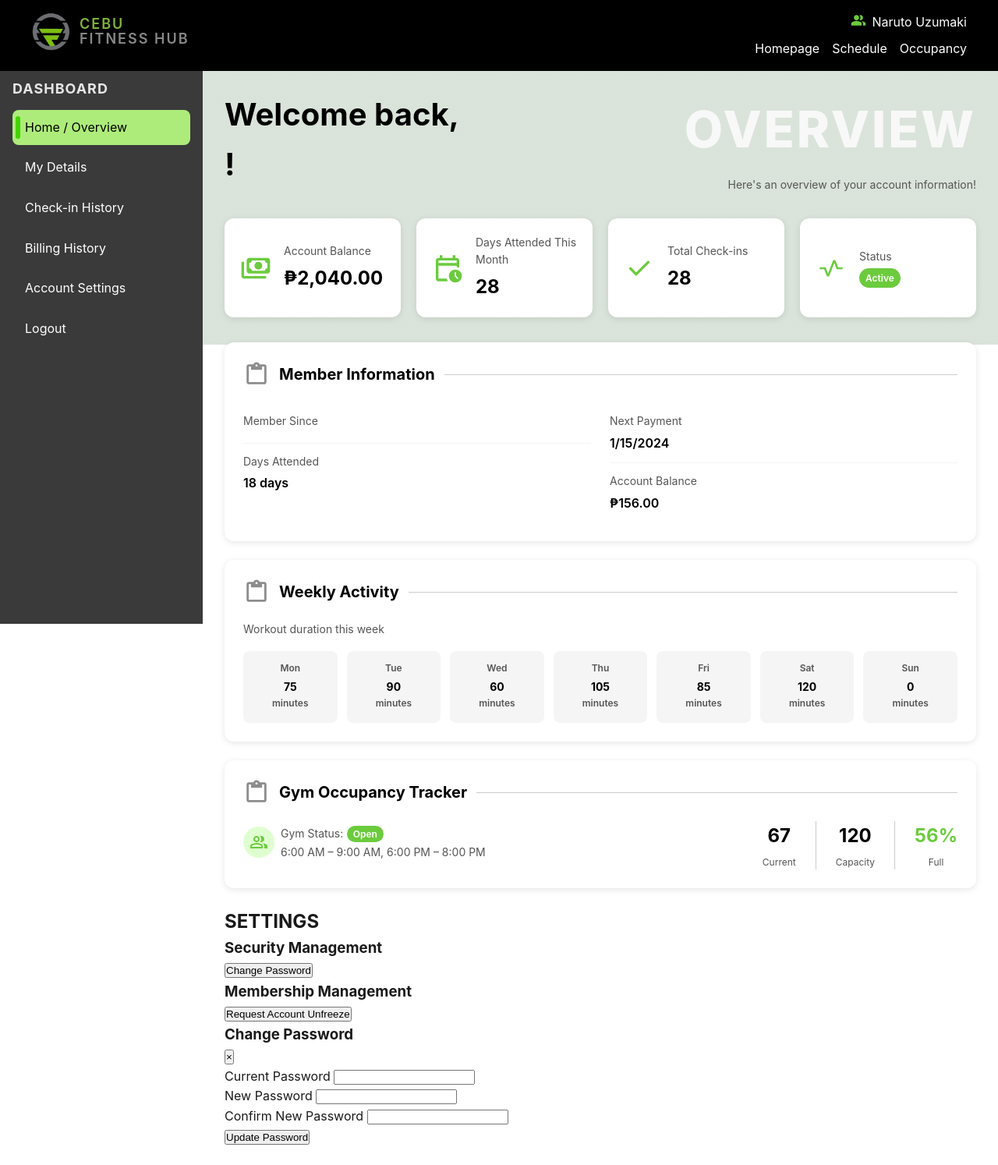
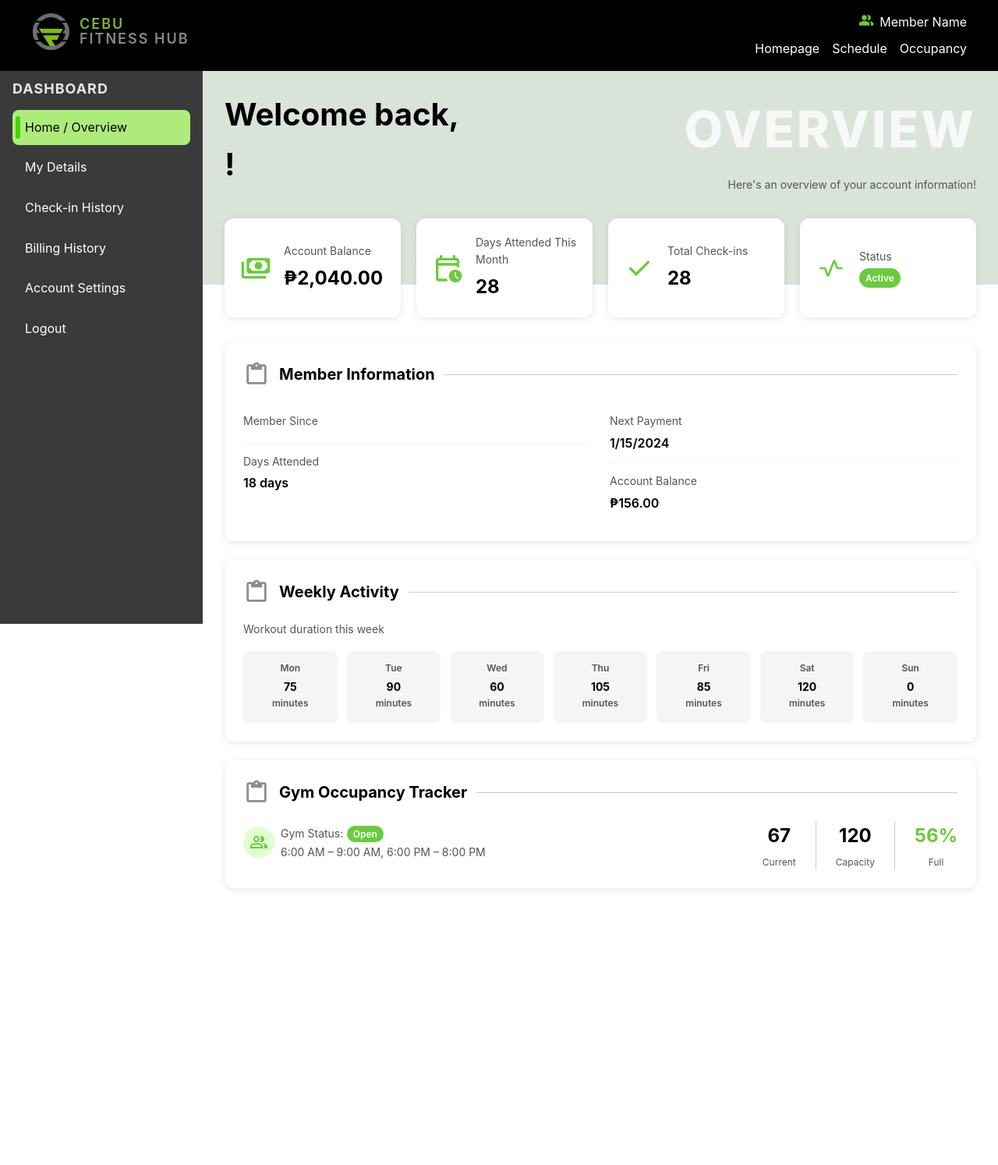
Before and after one commit to Klipwen/CSIT327-G5-CebuFitnessHub, a Django app: template PythonProject/cebufitnesshubproject/templates/gymapp/dashboard.html in a window 1280 px wide. Shown: the whole page at 78% size. After the commit the page ends 1141 px from the top, so only its background shows below. Run offline with Django 5.2, Linux system fonts and the light colour scheme; the template is opened without the code that fills it, so the values that code supplies are empty.

Commit message:
refactor(dashboard): remove redundant account settings section

```diff
--- a/PythonProject/cebufitnesshubproject/templates/gymapp/dashboard.html
+++ b/PythonProject/cebufitnesshubproject/templates/gymapp/dashboard.html
@@ -22,7 +22,7 @@
         <span class="user-icon" aria-hidden="true">
           <svg xmlns="http://www.w3.org/2000/svg" height="20px" viewBox="0 -960 960 960" width="20px" fill="#6BCB3D"><path d="M40-160v-112q0-34 17.5-62.5T104-378q62-31 126-46.5T360-440q66 0 130 15.5T616-378q29 15 46.5 43.5T680-272v112H40Zm720 0v-120q0-44-24.5-84.5T666-434q51 6 96 20.5t84 35.5q36 20 55 44.5t19 53.5v120H760ZM360-480q-66 0-113-47t-47-113q0-66 47-113t113-47q66 0 113 47t47 113q0 66-47 113t-113 47Zm400-160q0 66-47 113t-113 47q-11 0-28-2.5t-28-5.5q27-32 41.5-71t14.5-81q0-42-14.5-81T544-792q14-5 28-6.5t28-1.5q66 0 113 47t47 113Z"/></svg>
         </span>
-        <span class="user-name">{{ member_name|default:"Naruto Uzumaki" }}</span>
+        <span class="user-name">{{ member_name|default:"Member Name" }}</span>
     </div>
     <nav class="navbar">
       <ul>
@@ -47,7 +47,6 @@
         <a href="{% url 'billing_history' %}" class="nav-item">Billing History</a>
         <a href="{% url 'account_settings' %}" class="nav-item">Account Settings</a>
         <a href="#Logout" class="nav-item">Logout</a>
-
       </nav>
     </aside>
 
@@ -238,57 +237,12 @@
         </div>
       </section>
 
-      <!-- Account Settings Box -->
-      <section id="settings" class="settings-box">
-        <div class="settings-header">
-          <h1 class="settings-title">SETTINGS</h1>
-        </div>
+      <!-- ====================================================================
+           FIX: The entire "Account Settings" section and its modal have been
+           REMOVED from this file. This content now lives exclusively in
+           `account_settings.html`, preventing code duplication.
+           ==================================================================== -->
 
-        <div class="settings-section">
-          <h3 class="settings-subtitle">Security Management</h3>
-          <button type="button" class="btn btn-green" id="openChangePassword">Change Password</button>
-        </div>
-
-        <div class="settings-section">
-          <h3 class="settings-subtitle">Membership Management</h3>
-          {% if user.unfreeze_request_status == 'pending' %}
-            <button class="btn btn-pending" type="button" disabled>Request Pending</button>
-          {% else %}
-            <form action="{% url 'request_account_unfreeze' %}" method="post" class="inline-form">
-              {% csrf_token %}
-              <button class="btn btn-danger" type="submit">Request Account Unfreeze</button>
-            </form>
-          {% endif %}
-        </div>
-      </section>
-
-      <!-- Change Password Modal -->
-      <div class="modal" id="changePasswordModal" aria-hidden="true" role="dialog">
-        <div class="modal-content">
-          <div class="modal-header">
-            <h3>Change Password</h3>
-            <button type="button" class="modal-close" id="closeChangePassword">×</button>
-          </div>
-          <form action="{% url 'change_password' %}" method="post" class="modal-form">
-            {% csrf_token %}
-            <div class="form-group">
-              <label for="current_password">Current Password</label>
-              <input type="password" id="current_password" name="current_password" required>
-            </div>
-            <div class="form-group">
-              <label for="new_password">New Password</label>
-              <input type="password" id="new_password" name="new_password" required>
-            </div>
-            <div class="form-group">
-              <label for="confirm_password">Confirm New Password</label>
-              <input type="password" id="confirm_password" name="confirm_password" required>
-            </div>
-            <div class="modal-actions">
-              <button type="submit" class="btn btn-green">Update Password</button>
-            </div>
-          </form>
-        </div>
-      </div>
     </main>
   </div>
 
@@ -300,52 +254,20 @@
         if (messagesContainer) {
             const successMessages = messagesContainer.querySelectorAll('.alert-success');
             successMessages.forEach(messageDiv => {
-                messageDiv.style.opacity = '1'; // Ensure it's visible initially
+                messageDiv.style.opacity = '1';
                 setTimeout(() => {
                     messageDiv.style.transition = 'opacity 0.5s ease-out';
-                    messageDiv.style.opacity = '0'; // Start fading out
+                    messageDiv.style.opacity = '0';
                     setTimeout(() => {
-                        messageDiv.remove(); // Remove from DOM after fade completes
-                    }, 500); // Duration of fade-out transition
-                }, 2000); // Display for 2 seconds before fading
-            });
-
-            // Keep error messages visible (or fade out after longer period if desired)
-            const errorMessages = messagesContainer.querySelectorAll('.alert-error');
-            errorMessages.forEach(messageDiv => {
-                messageDiv.style.opacity = '1'; // Ensure it's visible
-                // Optional: Make error messages disappear after a longer period (e.g., 5 seconds)
-                // setTimeout(() => {
-                //     messageDiv.style.transition = 'opacity 0.5s ease-out';
-                //     messageDiv.style.opacity = '0';
-                //     setTimeout(() => {
-                //         messageDiv.remove();
-                //     }, 500);
-                // }, 5000); // Display for 5 seconds
+                        messageDiv.remove();
+                    }, 500);
+                }, 2000);
             });
         }
 
-        // Change Password modal controls
-        const openBtn = document.getElementById('openChangePassword');
-        const modal = document.getElementById('changePasswordModal');
-        const closeBtn = document.getElementById('closeChangePassword');
-        if (openBtn && modal && closeBtn) {
-            openBtn.addEventListener('click', () => {
-                modal.setAttribute('aria-hidden', 'false');
-                modal.classList.add('show');
-            });
-            closeBtn.addEventListener('click', () => {
-                modal.classList.remove('show');
-                modal.setAttribute('aria-hidden', 'true');
-            });
-            modal.addEventListener('click', (e) => {
-                if (e.target === modal) {
-                    modal.classList.remove('show');
-                    modal.setAttribute('aria-hidden', 'true');
-                }
-            });
-        }
+        // FIX: The JavaScript for opening the "Change Password" modal has been
+        // REMOVED, as that functionality is no longer part of this page.
     });
   </script>
 </body>
-</html><!--/-->
+</html>
```
